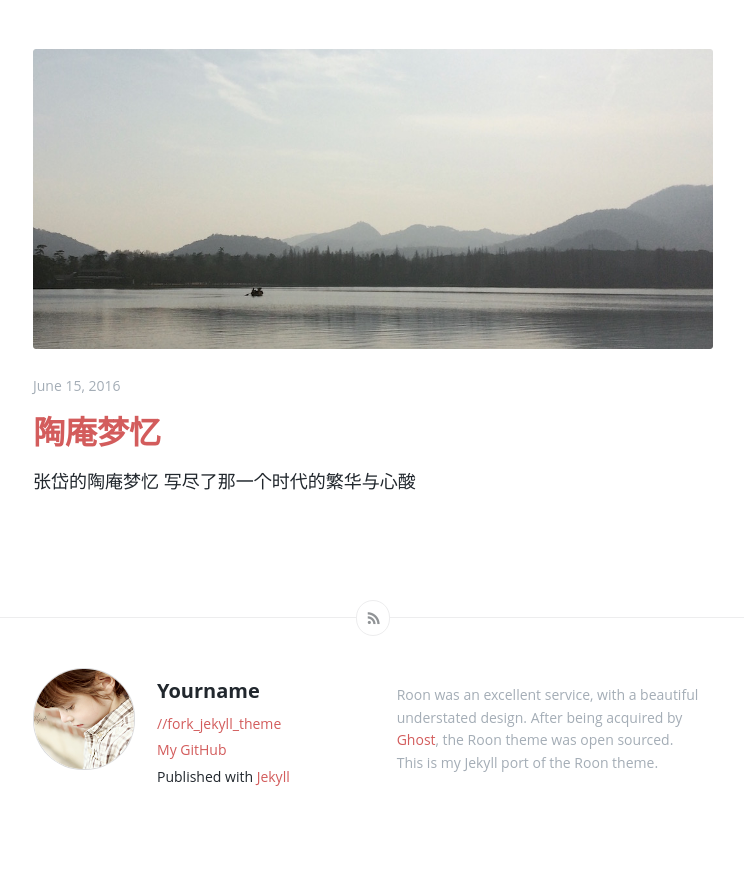
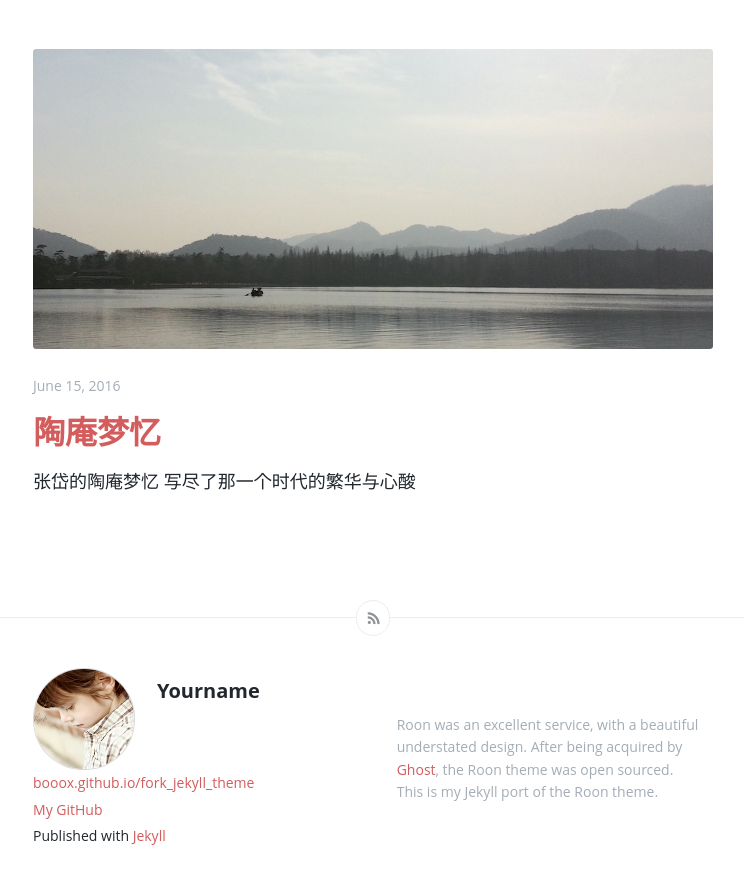
Before and after one commit to booox/fork_jekyll_theme, a Jekyll site: the page built from index.html, in a window 1280 px wide and 900 px high, scrolled down 1992 px. Shown: the top 884 px of the window, without its empty margins (267-1011 px from the left). Built offline with Jekyll 4.4.1, drawn with Linux system fonts in a browser that asks for light colours; the list of posts is cut into pages by our own code; before the commit the page ends 2832 px from its top, so only the background shows below that.

Commit message:
modify config

```diff
--- a/_config.yml
+++ b/_config.yml
@@ -5,12 +5,13 @@
 avatar:           avatar.png # 添加你的头像
 favicon:          favicon.ico # 添加用于显示于浏览器 Tab 上的博客图标
 email:            your-email@domain.com
+name:             Jekyll Blog Test
 description: >    # 主题简介，可改为博客描述
   Roon was an excellent service, with a beautiful understated design. After
   being acquired by <a href='https://ghost.org'>Ghost</a>, the Roon theme was
   open sourced.<br> This is my Jekyll port of the Roon theme.
 
-url:              "/" # 添加域名（不需要 http:// 前缀），或使用「/」作为博客根链接，
+url:              "booox.github.io" # 添加域名（不需要 http:// 前缀），或使用「/」作为博客根链接，
 baseurl:          "/fork_jekyll_theme" # the subpath of your site, e.g. /blog/
 
 twitter:          # 添加你的 Twitter 用户名
```
